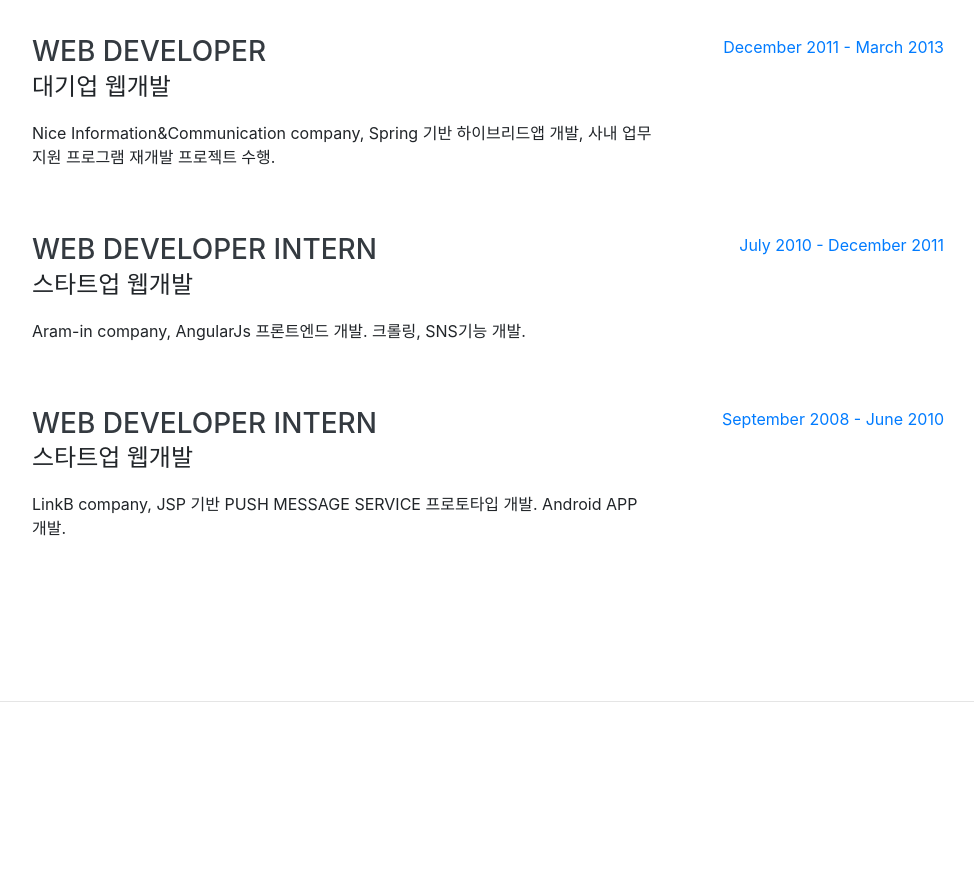
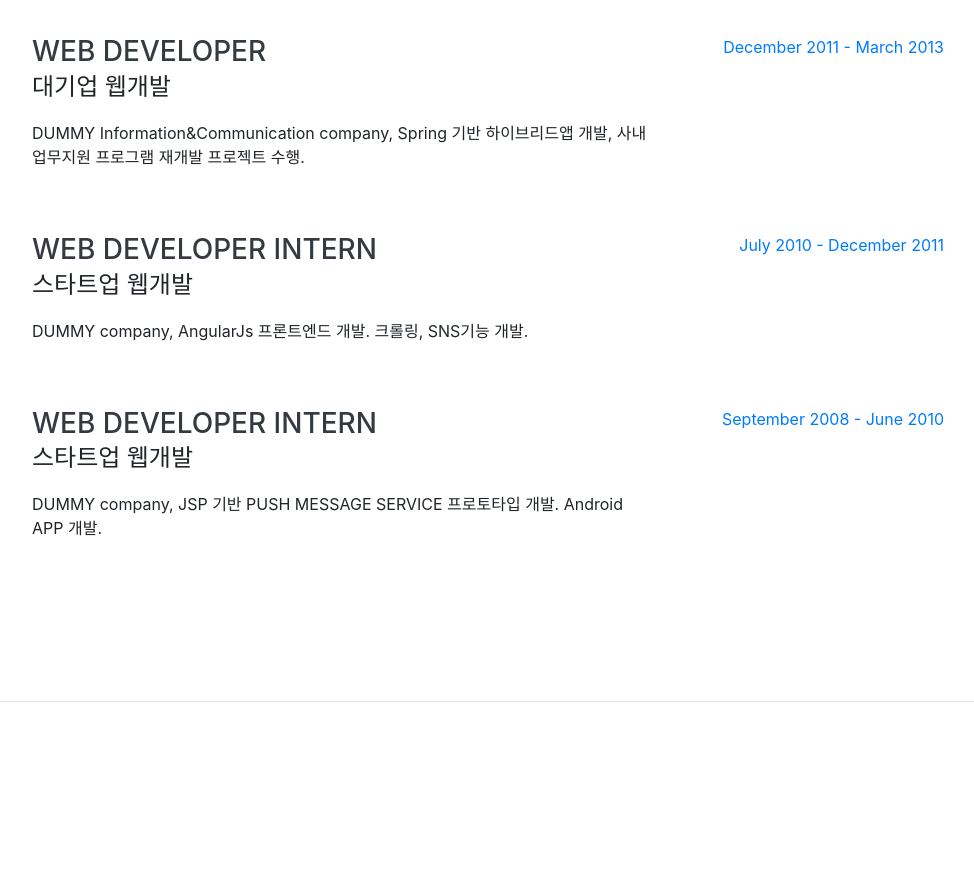
Before and after one commit to kwonkijun/portfolio, a website with bundled scripts: page index.html in a window 1280 px wide. Shown: the part 900-1794 px from the top of the page, without its empty margins (288-1262 px from the left). Built offline with nearby package versions, Linux system fonts and the light colour scheme; a web font is replaced by a local one.

Commit message:
html 수정

```diff
--- a/index.html
+++ b/index.html
@@ -101,7 +101,7 @@
                     <div class="resume-content">
                         <h3 class="mb-0">Web Developer</h3>
                         <div class="subheading mb-3">대기업 웹개발</div>
-                        <p>Nice Information&Communication company, Spring 기반 하이브리드앱 개발, 사내 업무지원 프로그램 재개발 프로젝트 수행. </p>
+                        <p>DUMMY Information&Communication company, Spring 기반 하이브리드앱 개발, 사내 업무지원 프로그램 재개발 프로젝트 수행. </p>
                     </div>
                     <div class="resume-date text-md-right">
                         <span class="text-primary">December 2011 - March 2013</span>
@@ -112,7 +112,7 @@
                     <div class="resume-content">
                         <h3 class="mb-0">Web Developer Intern</h3>
                         <div class="subheading mb-3">스타트업 웹개발</div>
-                        <p>Aram-in company, AngularJs 프론트엔드 개발. 크롤링, SNS기능 개발. </p>
+                        <p>DUMMY company, AngularJs 프론트엔드 개발. 크롤링, SNS기능 개발. </p>
                     </div>
                     <div class="resume-date text-md-right">
                         <span class="text-primary">July 2010 - December 2011</span>
@@ -123,7 +123,7 @@
                     <div class="resume-content">
                         <h3 class="mb-0">Web Developer Intern</h3>
                         <div class="subheading mb-3">스타트업 웹개발</div>
-                        <p>LinkB company, JSP 기반 PUSH MESSAGE SERVICE 프로토타입 개발. Android APP 개발. </p>
+                        <p>DUMMY company, JSP 기반 PUSH MESSAGE SERVICE 프로토타입 개발. Android APP 개발. </p>
                     </div>
                     <div class="resume-date text-md-right">
                         <span class="text-primary">September 2008 - June 2010</span>
```
